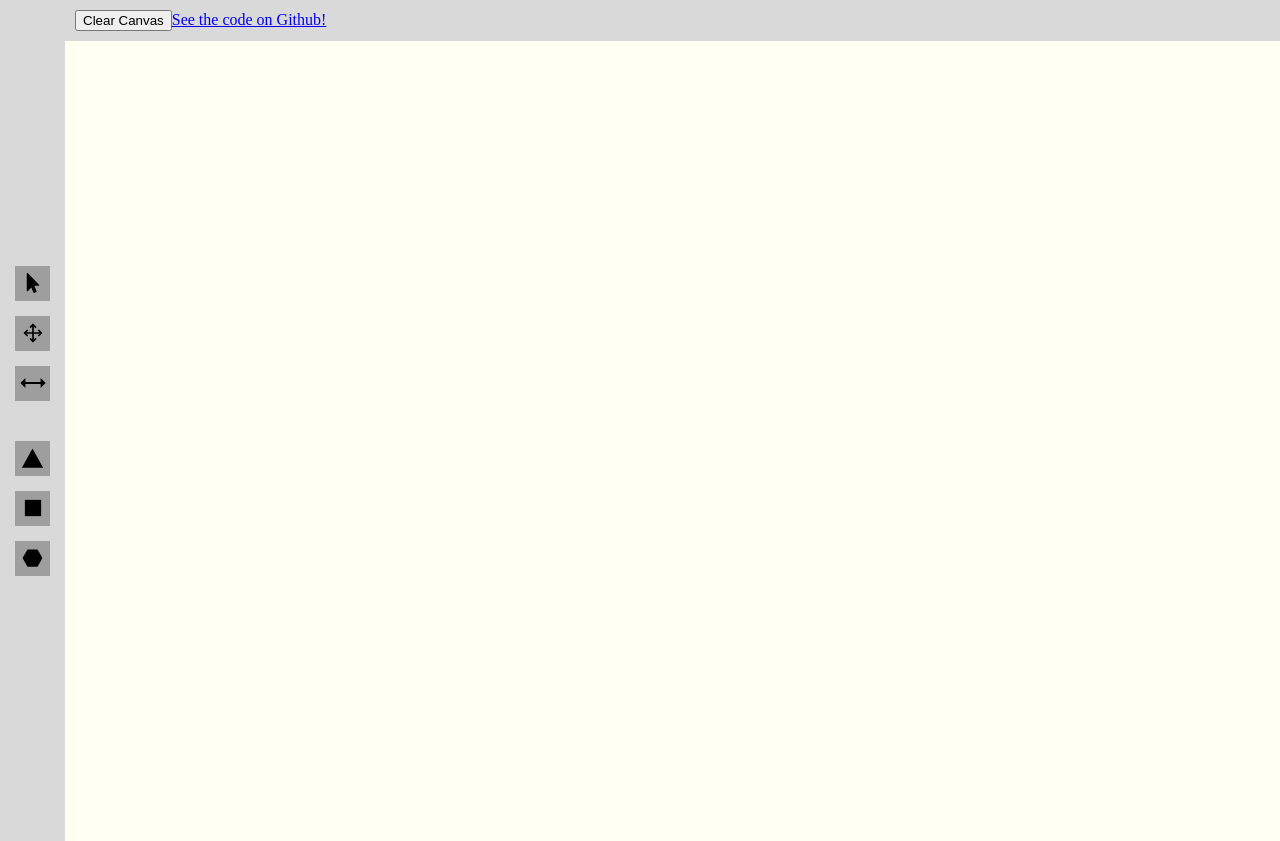
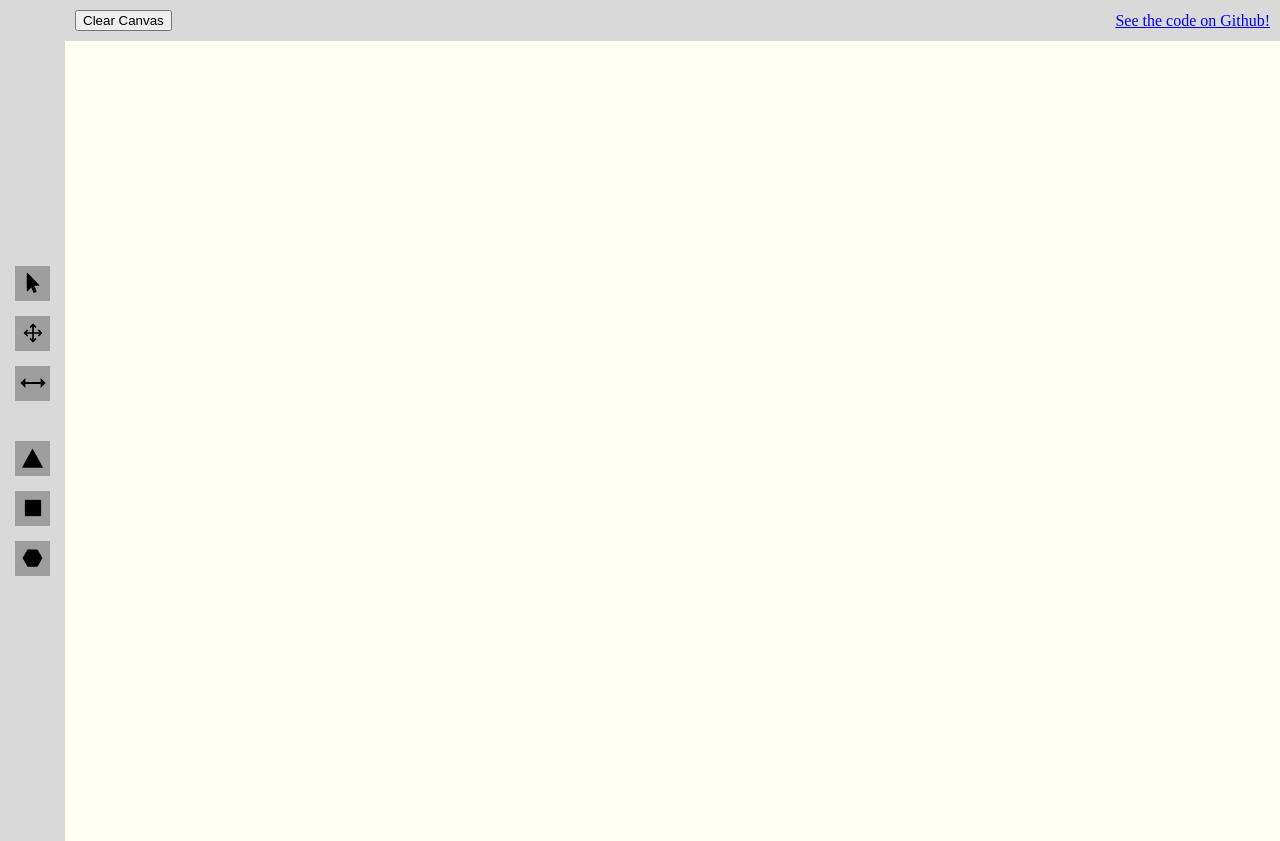
Before and after one commit to paschaldev/drawing-app, a React app: page / in a window 1280 px wide. Built offline with nearby package versions, Linux system fonts and the light colour scheme.

Commit message:
Update header style

```diff
--- a/src/styles/index.scss
+++ b/src/styles/index.scss
@@ -79,4 +79,7 @@ body {
 .editor__actions {
   padding: 10px;
   background-color: var(--toolbar-bg-color);
+  display: flex;
+  justify-content: space-between;
+  align-items: center;
 }
```
